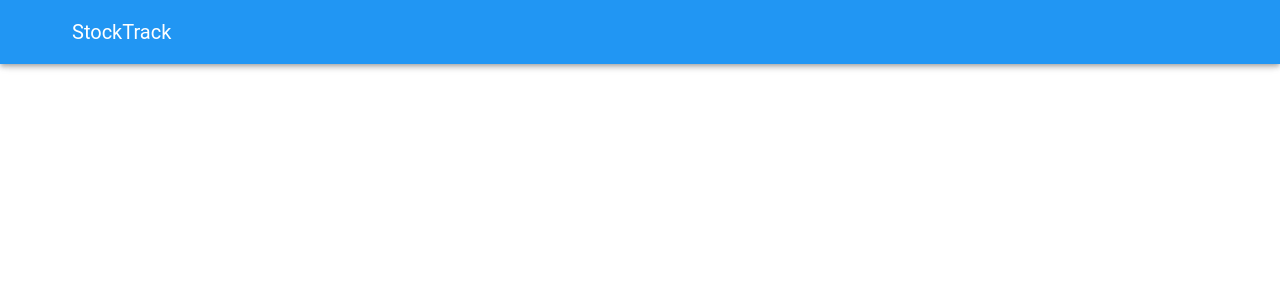
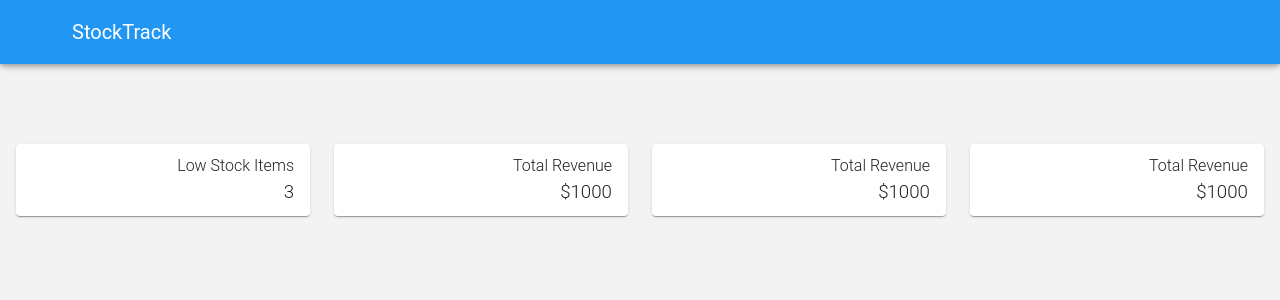
Before and after one commit to kalynstricklin/stock-track499-frontend, a Vue app: page /dashboard in a window 1280 px wide. Shown: the top 300 px of the page. Built offline with nearby package versions, Linux system fonts and the light colour scheme; no server answers; sample sign-in values are in the browser's storage.

Commit message:
updated the dashboard

```diff
--- a/src/App.vue
+++ b/src/App.vue
@@ -1,8 +1,8 @@
 <template>
-  <v-app>
+  <v-app >
     <NavbarComponent />
 
-    <v-main class="mx-4 mb-4">
+    <v-main class="grey-background">
       <router-view/>
     </v-main>
   </v-app>
@@ -19,3 +19,10 @@ export default {
   }
 }
 </script>
+
+<style>
+.grey-background {
+  background-color: #f3f3f3;
+
+}
+</style>
--- a/src/components/NavbarComponent.vue
+++ b/src/components/NavbarComponent.vue
@@ -1,12 +1,10 @@
 <template>
   <v-toolbar>
-    <v-app-bar color="info" dark short app>
+    <v-app-bar color="info" prominent>
       <v-app-bar-nav-icon @click.stop="drawer = !drawer"></v-app-bar-nav-icon>
       <v-app-bar-title>StockTrack</v-app-bar-title>
       <v-spacer></v-spacer>
-      <v-btn icon @click="menuAction">
-        <v-icon>mdi-dots-vertical</v-icon>
-      </v-btn>
+      <v-btn icon="mdi-dots-vertical" variant="text"></v-btn>
     </v-app-bar>
 
 
--- /dev/null
+++ b/src/components/dashboard/AlertCards.vue
@@ -0,0 +1,89 @@
+<script setup lang="ts">
+
+</script>
+
+<template>
+  <v-container id="dashboard" fluid tag="section">
+    <v-row>
+      <v-col cols="12" sm="6" lg="3">
+        <v-card class="mx-auto">
+          <v-card-item>
+            <div class="ml-6">
+              <div class="ml-auto text-right">
+                <div class="body-3 grey--text font-weight-light">
+                  Low Stock Items
+                </div>
+                <h3 class="display-2 font-weight-light text--primary">
+                  3
+                  <small></small>
+                </h3>
+              </div>
+            </div>
+          </v-card-item>
+        </v-card>
+      </v-col>
+
+      <v-col cols="12" sm="6" lg="3">
+        <v-card class="mx-auto">
+          <v-card-item>
+            <div class="ml-6">
+              <div class="ml-auto text-right">
+                <div class="body-3 grey--text font-weight-light">
+                  Total Revenue
+                </div>
+                <h3 class="display-2 font-weight-light text--primary">
+                  $1000
+                  <small></small>
+                </h3>
+              </div>
+            </div>
+
+          </v-card-item>
+        </v-card>
+      </v-col>
+
+      <v-col cols="12" sm="6" lg="3">
+        <v-card class="mx-auto">
+          <v-card-item>
+            <div class="ml-6">
+              <div class="ml-auto text-right">
+                <div class="body-3 grey--text font-weight-light">
+                  Total Revenue
+                </div>
+                <h3 class="display-2 font-weight-light text--primary">
+                  $1000
+                  <small></small>
+                </h3>
+              </div>
+            </div>
+
+          </v-card-item>
+        </v-card>
+      </v-col>
+
+      <v-col cols="12" sm="6" lg="3">
+        <v-card class="mx-auto">
+          <v-card-item>
+            <div class="ml-6">
+              <div class="ml-auto text-right">
+                <div class="body-3 grey--text font-weight-light">
+                  Total Revenue
+                </div>
+                <h3 class="display-2 font-weight-light text--primary">
+                  $1000
+                  <small></small>
+                </h3>
+              </div>
+            </div>
+
+          </v-card-item>
+        </v-card>
+      </v-col>
+
+    </v-row>
+  </v-container>
+</template>
+
+<style scoped>
+
+</style>
--- a/src/views/DashboardView.vue
+++ b/src/views/DashboardView.vue
@@ -1,9 +1,10 @@
 <script setup lang="ts">
 
+import AlertCards from '@/components/dashboard/AlertCards.vue'
 </script>
 
 <template>
-  <main></main>
+  <AlertCards/>
 </template>
 
 <style scoped>
```
